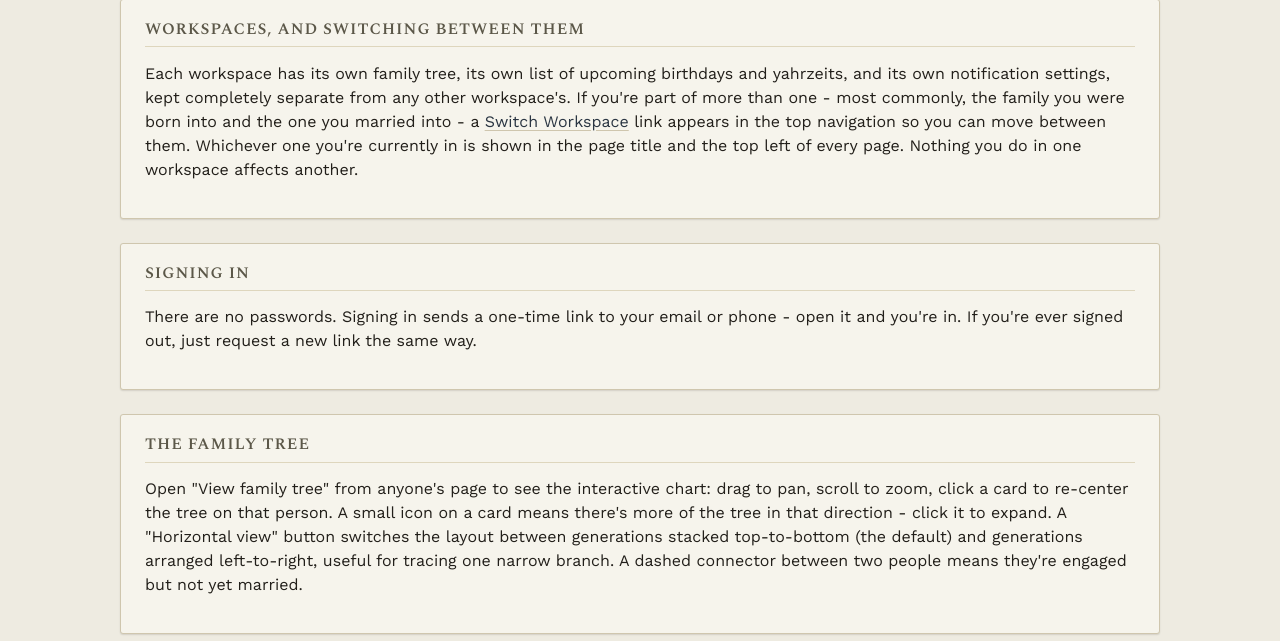
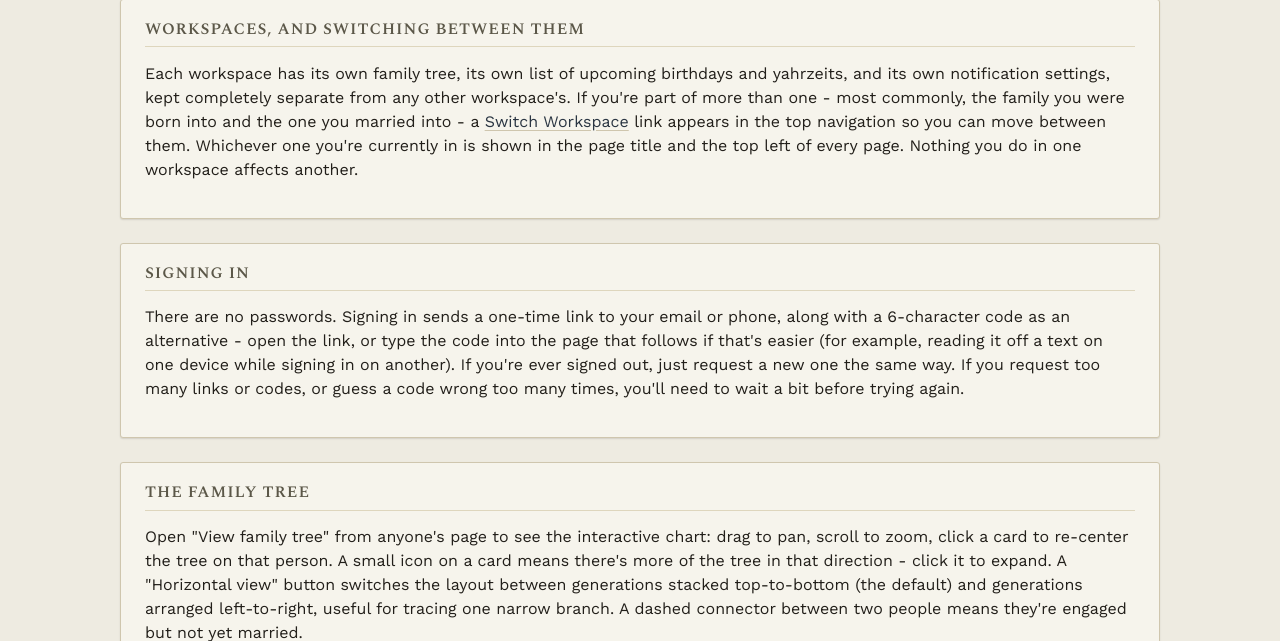
Before and after one commit to sheyabernstein/family-birthdays, a Django app: page /help/ in a window 1280 px wide. Shown: the part 588-1229 px from the top of the page. Run offline with Django 5.2, Linux system fonts and the light colour scheme; the visitor is signed in with stand-in values (Sample User, id 1); data that the repository does not hold is empty; parts of the project's set-up code (start-up, migrations or seed data) failed here and were passed over; some libraries are stand-ins or nearby versions.

Commit message:
docs: cover one-time codes and rate limits on the help page's sign-in section (#81)

```diff
--- a/family/templates/family/help.html
+++ b/family/templates/family/help.html
@@ -61,8 +61,12 @@
     <div class="card">
         <h2 id="signing-in">Signing in</h2>
         <p>
-            There are no passwords. Signing in sends a one-time link to your email or phone - open it
-            and you're in. If you're ever signed out, just request a new link the same way.
+            There are no passwords. Signing in sends a one-time link to your email or phone, along with
+            a 6-character code as an alternative - open the link, or type the code into the page that
+            follows if that's easier (for example, reading it off a text on one device while signing in
+            on another). If you're ever signed out, just request a new one the same way. If you request
+            too many links or codes, or guess a code wrong too many times, you'll need to wait a bit
+            before trying again.
         </p>
     </div>
     <div class="card">
```
